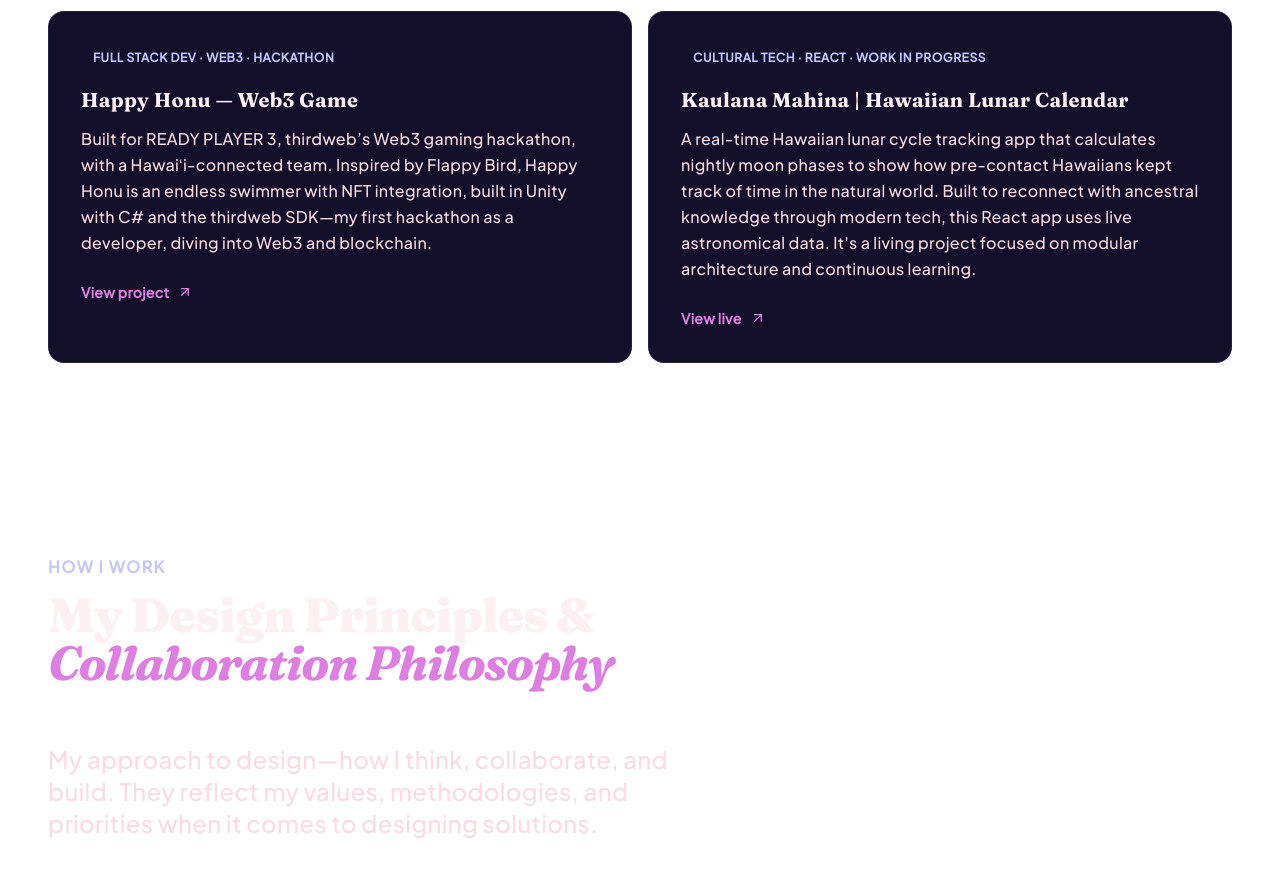
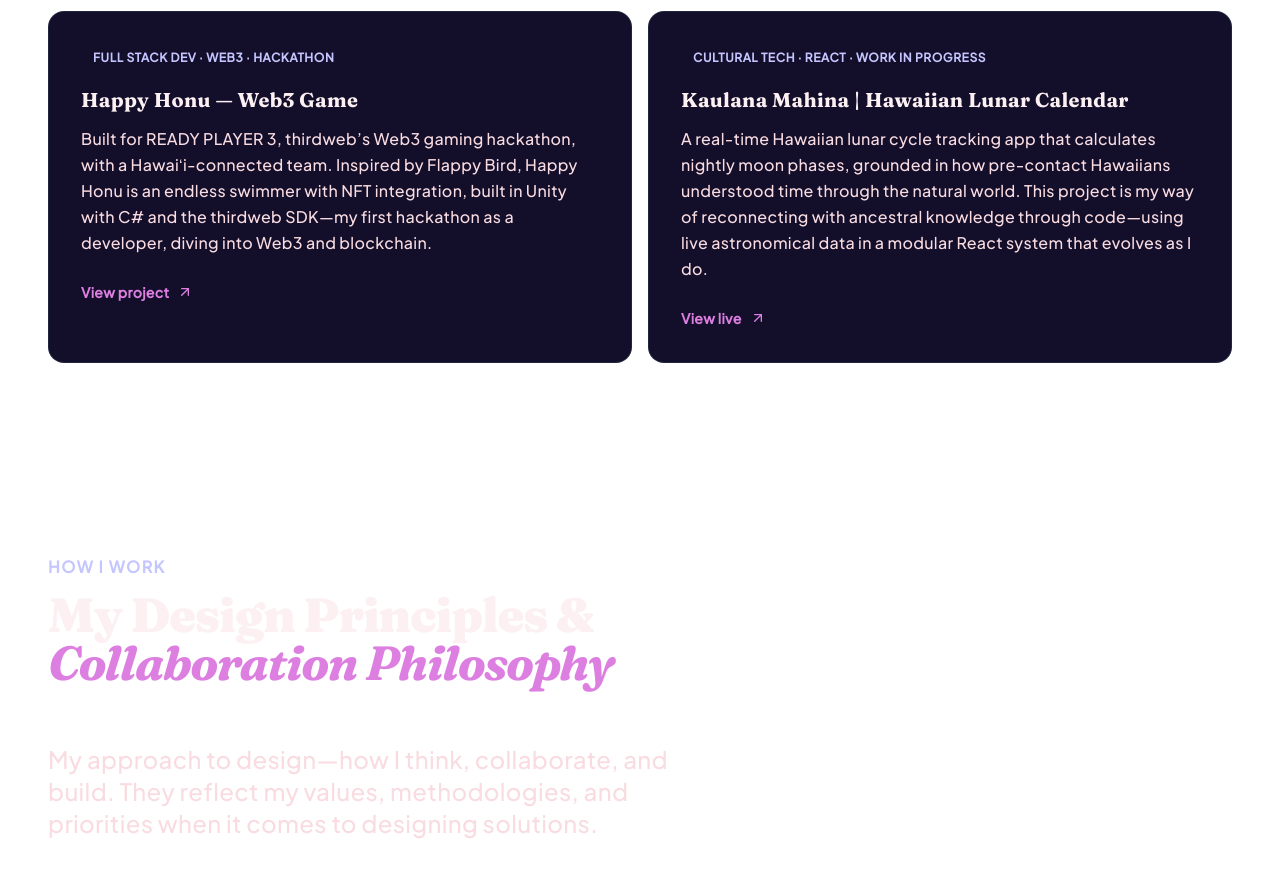
Before and after one commit to haunanipao/haunanipao.github.io, a React (Vite) app: page / in a window 1280 px wide. Shown: the part 3240-4125 px from the top of the page. Built offline with nearby package versions, Linux system fonts and the light colour scheme.

Commit message:
Add newest project

```diff
--- a/src/data/portfolioData.tsx
+++ b/src/data/portfolioData.tsx
@@ -91,7 +91,7 @@ export const caseStudies = [
   {
     tag: "Cultural Tech · React · Work in Progress",
     title: "Kaulana Mahina | Hawaiian Lunar Calendar",
-    desc: "A real-time Hawaiian lunar cycle tracking app that calculates nightly moon phases to show how pre-contact Hawaiians kept track of time in the natural world. Built to reconnect with ancestral knowledge through modern tech, this React app uses live astronomical data. It's a living project focused on modular architecture and continuous learning.",
+    desc: "A real-time Hawaiian lunar cycle tracking app that calculates nightly moon phases, grounded in how pre-contact Hawaiians understood time through the natural world. This project is my way of reconnecting with ancestral knowledge through code—using live astronomical data in a modular React system that evolves as I do.",
     link: "https://kaulana-mahina.vercel.app",
     linkText: "View live",
   },
```
